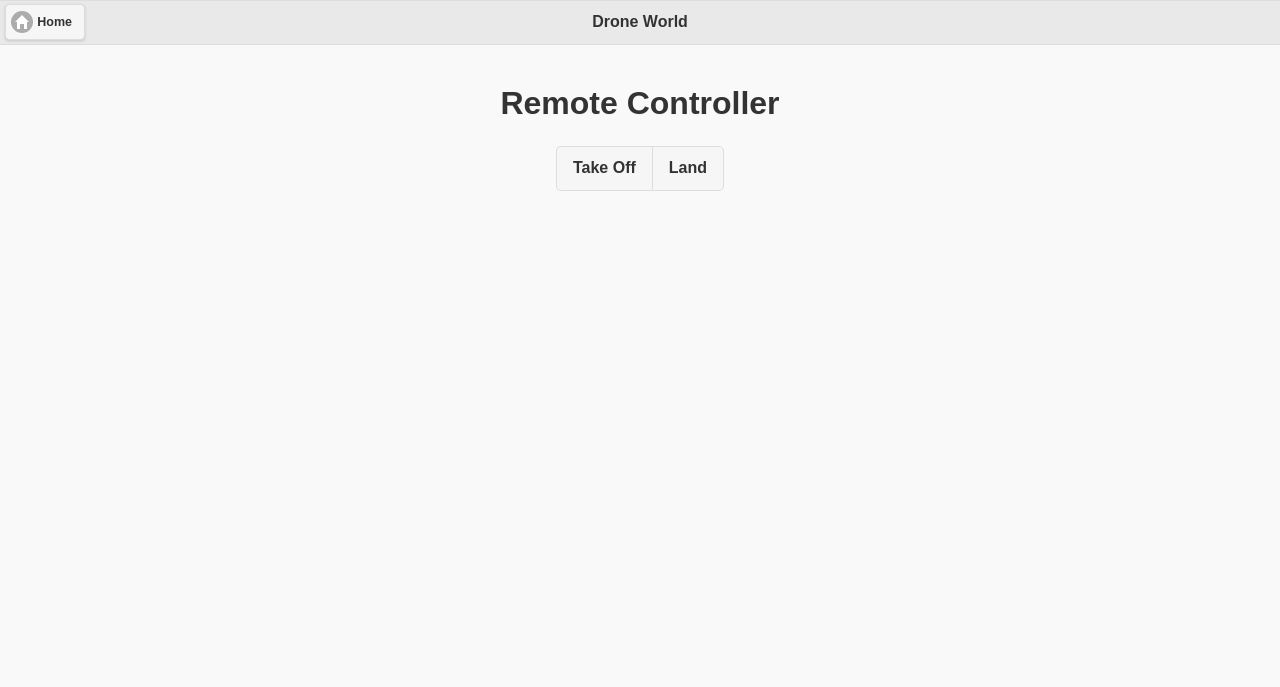
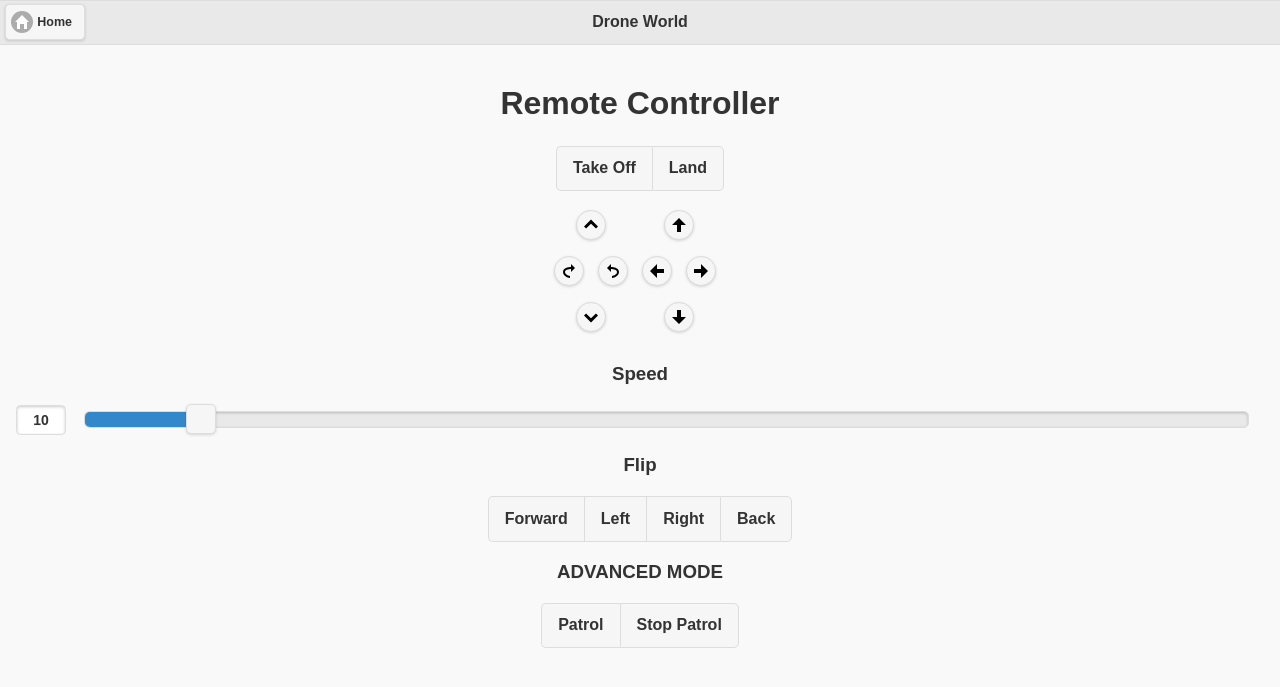
Before and after one commit to naopon-hamumu/pytello, a Flask app: template droneapp/templates/controller.html in a window 1280 px wide. Shown: the top 687 px of the page. Run offline with Flask 3, Linux system fonts and the light colour scheme; the template is opened without the code that fills it, so the values that code supplies are empty.

Commit message:
ボタンの追加

```diff
--- a/droneapp/controllers/server.py
+++ b/droneapp/controllers/server.py
@@ -12,7 +12,7 @@ app = config.app
 def index():
     return render_template('index.html')
 
-@app.route('/controllers/')
+@app.route('/controller/')
 def controller():
     return render_template('controller.html')
 
@@ -20,6 +20,9 @@ def controller():
 def command():
     cmd = request.form.get('command')
     logger.info({'action': 'command', 'cmd': cmd})
+    if cmd == 'speed':
+        speed = request.form.get('speed')
+        logger.info({'action': 'command', 'cmd': cmd, 'speed': speed})
     return jsonify(status='success'), 200
 
 def run():
--- a/droneapp/templates/controller.html
+++ b/droneapp/templates/controller.html
@@ -15,6 +15,15 @@
       console.log({action: 'sendCommand', json: json})
     }, 'json')
   }
+
+  $(document).on('pageinit', function() {
+    $('#slider-speed').on("slidestop", function (event) {
+      let params = {
+        speed: $("#slider-speed").val(),
+      };
+      sendCommand('speed', params);
+    });
+  });
 </script>
 
 <div class="controller-box">
@@ -28,4 +37,82 @@
   </div>
 </div>
 
+<div style="display: flex; justify-content: center;">
+  <table style="align-self: center;">
+      <td>
+          <div style="text-align: center;">
+              <div class="ui-nodisc-icon ui-alt-icon">
+                  <a id="up" href="#"
+                     class="ui-btn ui-shadow ui-corner-all ui-icon-carat-u
+                            ui-btn-icon-notext ui-btn-inline"
+                     onclick="sendCommand('up'); return false;"></a>
+              </div>
+              <div class="ui-nodisc-icon ui-alt-icon">
+                 <a href="#" class="ui-btn ui-shadow ui-corner-all ui-icon-forward
+                                    ui-btn-icon-notext ui-btn-inline"
+                    onclick="sendCommand('clockwise'); return false;"></a>
+                 <a href="#" class="ui-btn ui-shadow ui-corner-all ui-icon-back
+                                    ui-btn-icon-notext ui-btn-inline"
+                    onclick="sendCommand('counterClockwise'); return false;"></a>
+              </div>
+              <div class="ui-nodisc-icon ui-alt-icon">
+                  <a href="#" class="ui-btn ui-shadow ui-corner-all ui-icon-carat-d
+                                     ui-btn-icon-notext ui-btn-inline"
+                     onclick="sendCommand('down'); return false;"></a>
+              </div>
+          </div>
+      </td>
+
+      <td>
+          <div style="text-align: center;">
+              <div class="ui-nodisc-icon ui-alt-icon">
+                  <a href="#"
+                     class="ui-btn ui-shadow ui-corner-all ui-icon-arrow-u
+                                     ui-btn-icon-notext ui-btn-inline"
+                     onclick="sendCommand('forward'); return false;"></a>
+              </div>
+              <div class="ui-nodisc-icon ui-alt-icon">
+                 <a href="#"
+                    class="ui-btn ui-shadow ui-corner-all ui-icon-arrow-l
+                           ui-btn-icon-notext ui-btn-inline"
+                    onclick="sendCommand('left'); return false;"></a>
+                 <a href="#"
+                    class="ui-btn ui-shadow ui-corner-all ui-icon-arrow-r
+                           ui-btn-icon-notext ui-btn-inline"
+                    onclick="sendCommand('right'); return false;"></a>
+              </div>
+              <div class="ui-nodisc-icon ui-alt-icon">
+                  <a href="#"
+                     class="ui-btn ui-shadow ui-corner-all ui-icon-arrow-d
+                            ui-btn-icon-notext ui-btn-inline"
+                     onclick="sendCommand('back'); return false;"></a>
+              </div>
+          </div>
+      </td>
+  </table>
+</div>
+
+<div class="controller-box">
+  <h3>Speed</h3>
+  <input type="range" name="slider-2" id="slider-speed" data-highlight="true" min="0" max="100" value="10">
+</div>
+
+<div class="controller-box">
+  <h3>Flip</h3>
+  <div data-role="controlgroup" data-type="horizontal">
+      <a href="#" data-role="button" data-inline="true" onclick="sendCommand('flipFront'); return false;">Forward</a>
+      <a href="#" data-role="button" data-inline="true" onclick="sendCommand('flipLeft'); return false;">Left</a>
+      <a href="#" data-role="button" data-inline="true" onclick="sendCommand('flipRight'); return false;">Right</a>
+      <a href="#" data-role="button" data-inline="true" onclick="sendCommand('flipBack'); return false;">Back</a>
+  </div>
+</div>
+
+<div class="controller-box">
+  <h3>ADVANCED MODE</h3>
+  <div data-role="controlgroup" data-type="horizontal">
+      <a href="#" data-role="button" data-inline="true" onclick="sendCommand('patrol'); return false;">Patrol</a>
+      <a href="#" data-role="button" data-inline="true" onclick="sendCommand('stopPatrol'); return false;">Stop Patrol</a>
+  </div>
+</div>
+
 {% endblock %}
--- a/droneapp/templates/index.html
+++ b/droneapp/templates/index.html
@@ -7,7 +7,7 @@
       </div>
 
       <ul data-role="listview">
-        <li><a href="./controller.html">Controllers</a></li>
+        <li><a href="/controller">Controllers</a></li>
       </ul>
 
 {% endblock %}
```
Also changed, not shown: controller.html (added, +120 -0 lines).
